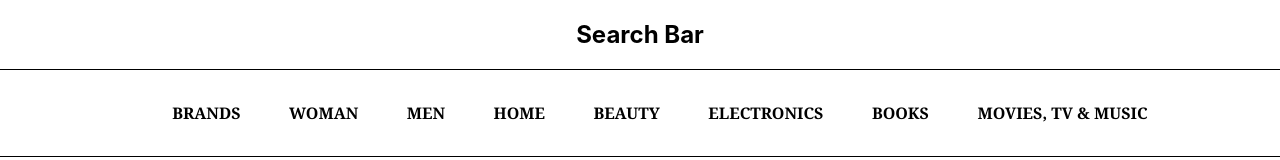
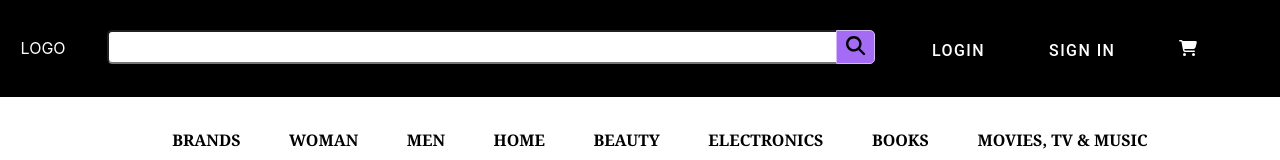
Before and after one commit to SusanaSalmeron/react-shop-online, a React (Create React App) app: page /home in a window 1280 px wide. Shown: the top 160 px of the page. Built offline with nearby package versions, Linux system fonts and the light colour scheme.

Commit message:
basic search bar created

```diff
--- a/package.json
+++ b/package.json
@@ -11,6 +11,9 @@
     "react-router-dom": "6.3.0",
     "react-scripts": "5.0.1",
     "react-responsive-carousel": "3.2.23",
+    "@fortawesome/fontawesome-svg-core": "6.1.1",
+    "@fortawesome/free-solid-svg-icons": "6.1.1",
+    "@fortawesome/react-fontawesome": "0.1.18",
     "web-vitals": "2.1.4"
   },
   "scripts": {
--- a/src/App.js
+++ b/src/App.js
@@ -10,11 +10,10 @@ function App() {
         <Header />
       </div>
       <Routes>
-        <Route path="/home" />
+        <Route path="/home" element={<Home />} />
         <Route path="/" element={<Navigate to="/home" />} />
         <Route path="/*" element={<Navigate to="/home" />} />
       </Routes>
-      <Home />
     </div>
   );
 }
--- a/src/components/MainMenu/mainMenu.module.css
+++ b/src/components/MainMenu/mainMenu.module.css
@@ -21,7 +21,7 @@
 
 .menu ul li:hover {
     color: white;
-    background-color: indigo;
+    background-color: #A46BF5;
 
 }
 
--- a/src/components/SearchBar/SearchBar.js
+++ b/src/components/SearchBar/SearchBar.js
@@ -1,5 +1,29 @@
+import style from "./searchBar.module.css"
+import { FontAwesomeIcon } from '@fortawesome/react-fontawesome';
+import { faCartShopping, faSearch } from '@fortawesome/free-solid-svg-icons';
+
+
 export default function SearchBar() {
     return (
-        <h2>Search Bar</h2>
+        <div className={style.container}>
+            <div className={style.logo}>
+                LOGO</div>
+            <form className={style.search}>
+                <input type="text" className={style.input} />
+                <button className={style.button} type="text">
+                    <FontAwesomeIcon icon={faSearch} />
+                </button>
+            </form>
+            <div className={style.buttons}>
+                <button className={style.login}>Login</button>
+                <button className={style.signin}>Sign in</button>
+                <button className={style.cart}>
+                    <FontAwesomeIcon icon={faCartShopping} />
+                </button>
+            </div>
+
+
+
+        </div>
     )
 }
--- a/src/components/SearchBar/searchBar.module.css
+++ b/src/components/SearchBar/searchBar.module.css
@@ -0,0 +1,72 @@
+.container {
+    display: flex;
+    justify-content: space-around;
+    background-color: black;
+}
+
+.logo {
+    color: white;
+    vertical-align: middle;
+    display: flex;
+    align-items: center;
+}
+
+.search {
+    margin-bottom: 2em;
+    width: 60%;
+    display: flex;
+    padding-top: 30px;
+}
+
+.buttons {
+    padding-top: 30px;
+}
+
+.buttons button {
+    margin-right: 2em;
+    align-items: center;
+    border-style: none;
+    color: #fff;
+    cursor: pointer;
+    display: inline-flex;
+    font-family: Roboto, sans-serif;
+    font-size: 1rem;
+    font-weight: 500;
+    height: 36px;
+    letter-spacing: .0892857em;
+    line-height: normal;
+    min-width: 64px;
+    padding: 0 16px;
+    text-align: center;
+    text-transform: uppercase;
+    background-color: transparent;
+}
+
+.search input {
+    width: 100%;
+    border-radius: 10%;
+    border-right: none;
+    padding: 5px;
+    height: 20px;
+    border-radius: 5px 0 0 5px;
+    outline: none;
+    font-size: 1.5em;
+}
+
+.search input:focus {
+    color: #A46BF5;
+}
+
+.search button {
+    width: 40px;
+    height: 34px;
+    border: 1px solid #d4bbf7;
+    background: #A46BF5;
+    border-radius: 0 5px 5px 0;
+    cursor: pointer;
+    font-size: 1.2em;
+}
+
+.search button:hover {
+    background: #d4bbf7;
+}
```
Also changed, not shown: 1 other file (tests, documents, lock files or other folders).
